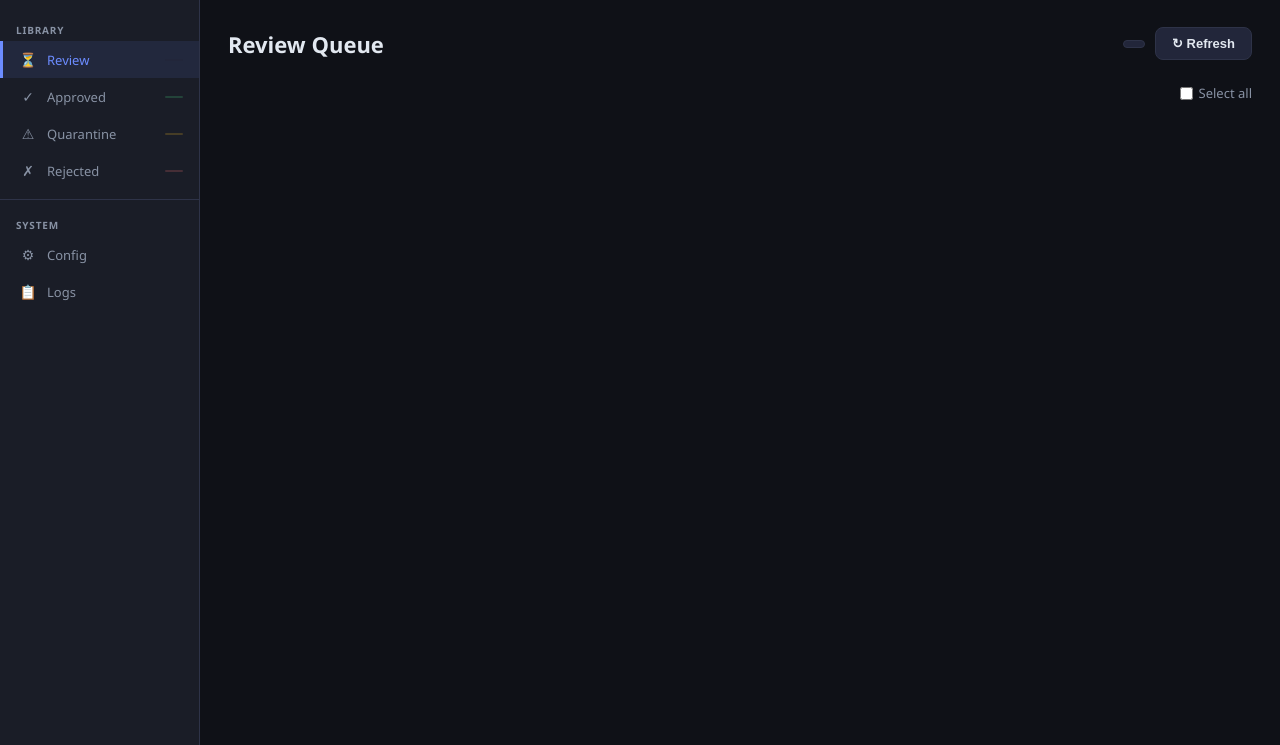
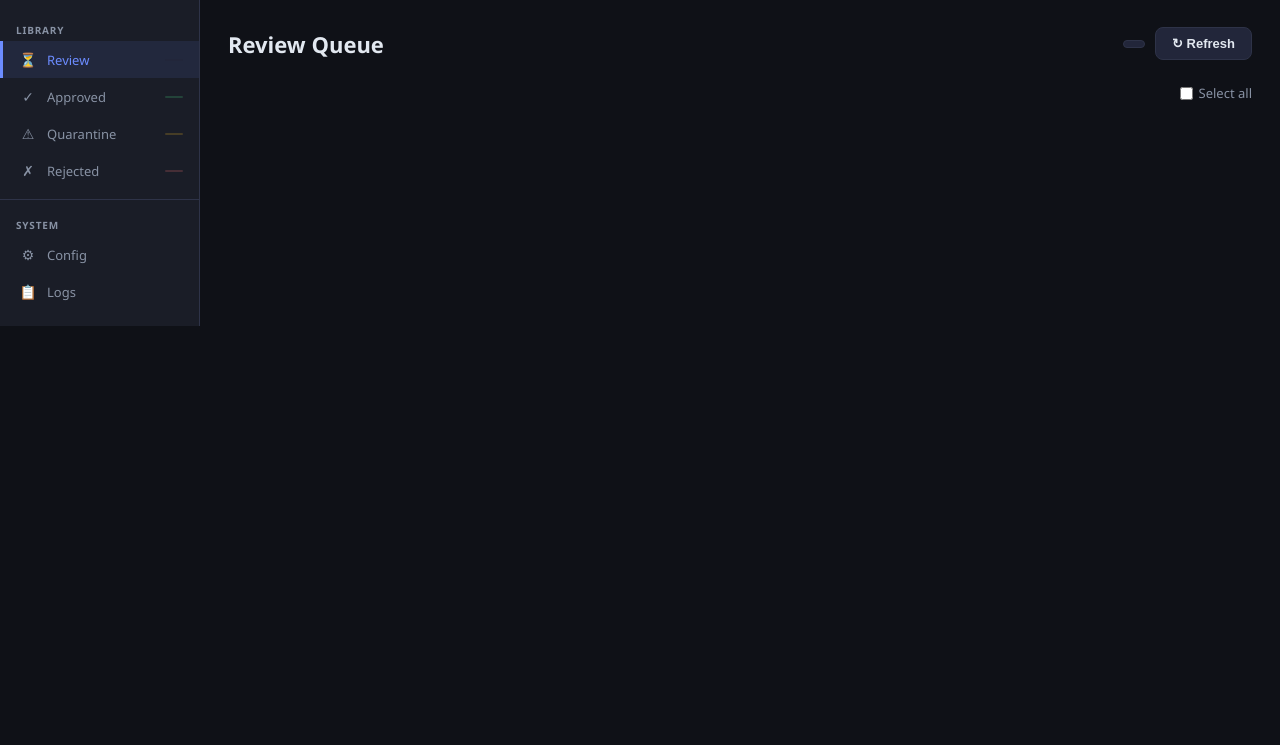
Before and after one commit to jckrbbt/safescanarr, a Flask app: page / in a window 1280 px wide. Shown: the part 55-800 px from the top of the page. Run offline with Flask 3, Linux system fonts and the light colour scheme; data that the repository does not hold is empty; parts of the project's set-up code (start-up, migrations or seed data) failed here and were passed over.

Commit message:
v0.65-verious enhancements and filter sensitivity adjustments

```diff
--- a/web/static/app.js
+++ b/web/static/app.js
@@ -168,7 +168,9 @@ function renderTab(tab) {
     const img = card.querySelector(".sheet-img");
     if (img) {
       const src = img.src;
-      img.addEventListener("click", function() { openLightbox(src); });
+      const imgTab = tab;
+      const imgIdx = idx;
+      img.addEventListener("click", function() { openLightbox(src, imgTab, imgIdx); });
     }
     const hidden = card.querySelector(".sheet-img-hidden");
     if (hidden) {
@@ -238,7 +240,6 @@ function renderActions(tab, idx, sheet) {
   if (tab === "pending") {
     return '<div class="sheet-actions">' +
       '<button class="btn btn-success btn-sm" onclick="singleAction(\'pending\',\'approve\',' + idx + ')">✓ Approve</button>' +
-      '<button class="btn btn-warn btn-sm" onclick="singleAction(\'pending\',\'quarantine-single\',' + idx + ')">⚠ Quarantine</button>' +
       '<button class="btn btn-danger btn-sm" onclick="confirmSingle(\'pending\',\'reject\',' + idx + ')">✗ Reject</button>' +
       '</div>';
   }
@@ -533,7 +534,10 @@ async function onGlobalSearch() {
         '</div>';
 
       var img = card.querySelector(".sheet-img");
-      if (img) { var s = img.src; img.addEventListener("click", function() { openLightbox(s); }); }
+      if (img) {
+        var _si = img.src, _st = sec.tab, _sx = idx;
+        img.addEventListener("click", function() { openLightbox(_si, _st, _sx); });
+      }
       var hidden = card.querySelector(".sheet-img-hidden");
       if (hidden) { var s2 = hidden.dataset.src; hidden.addEventListener("click", function() { revealImage(hidden, s2); }); }
 
--- a/web/static/style.css
+++ b/web/static/style.css
@@ -117,8 +117,9 @@ body {
 .layout {
   display: flex;
   flex: 1;
+  height: calc(100vh - 54px);
   overflow: hidden;
-  height: calc(100vh - 54px);
+  position: relative;
 }
 
 /* ── Sidebar toggle button ────────────────────────────────────── */
@@ -145,10 +146,7 @@ body {
   overflow-x: hidden;
   padding: 16px 0;
   transition: width .2s ease;
-  position: sticky;
-  top: 0;
-  height: calc(100vh - 54px);
-  align-self: flex-start;
+  height: 100%;
 }
 
 .sidebar.collapsed {
```
